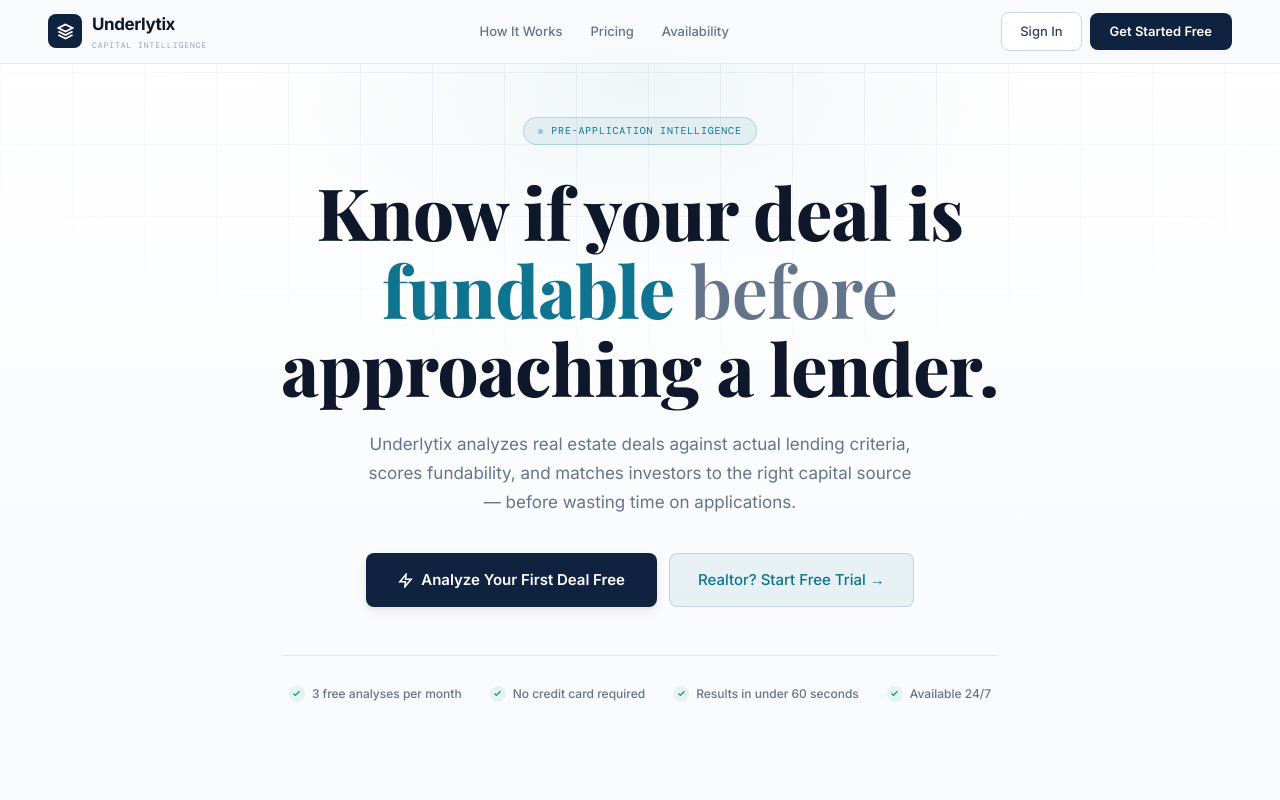
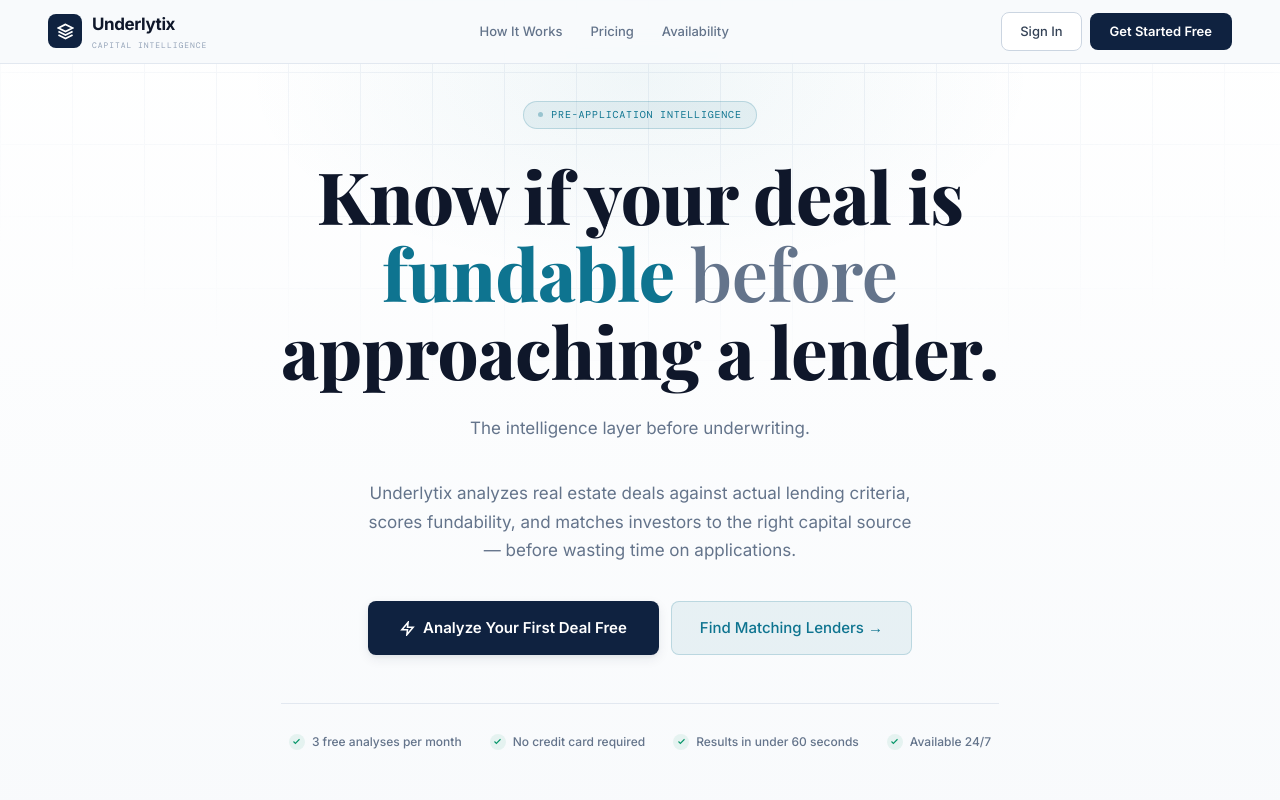
Before and after one commit to hpierre00/capiq-platform, a plain HTML site: page index.html in a window 1280 px wide. Shown: the top 800 px of the page. Drawn offline with nearby package versions, Linux system fonts and the light colour scheme.

Commit message:
Landing: update realtor CTA + add positioning tagline

```diff
--- a/index.html
+++ b/index.html
@@ -470,6 +470,7 @@ footer{
       <span class="teal-word">fundable</span> <span class="light-word">before</span><br>
       approaching a lender.
     </h1>
+    <p class="hero-sub">The intelligence layer before underwriting.</p>
     <p class="hero-sub">
       Underlytix analyzes real estate deals against actual lending criteria, scores fundability, and matches investors to the right capital source — before wasting time on applications.
     </p>
@@ -478,7 +479,7 @@ footer{
         <svg width="15" height="15" viewBox="0 0 24 24" fill="none" stroke="currentColor" stroke-width="2.5"><path d="M13 2L3 14h9l-1 8 10-12h-9l1-8z"/></svg>
         Analyze Your First Deal Free
       </a>
-      <a href="/realtor" class="btn-teal-lg">Realtor? Start Free Trial →</a>
+      <a href="/realtor" class="btn-teal-lg">Find Matching Lenders →</a>
     </div>
     <div class="hero-proof">
       <div class="proof-item">
@@ -718,7 +719,7 @@ footer{
         <svg width="15" height="15" viewBox="0 0 24 24" fill="none" stroke="currentColor" stroke-width="2.5"><path d="M13 2L3 14h9l-1 8 10-12h-9l1-8z"/></svg>
         Analyze Your First Deal Free
       </a>
-      <a href="/realtor" class="btn-outline-lg">Realtor? Start Free Trial →</a>
+      <a href="/realtor" class="btn-outline-lg">Find Matching Lenders →</a>
     </div>
     <p class="cta-disclaimer">Free: 3 analyses/month &nbsp;·&nbsp; Investor Pro: $97/mo &nbsp;·&nbsp; Realtor: $49/mo &nbsp;·&nbsp; Lender: $297/mo</p>
   </div>
```
